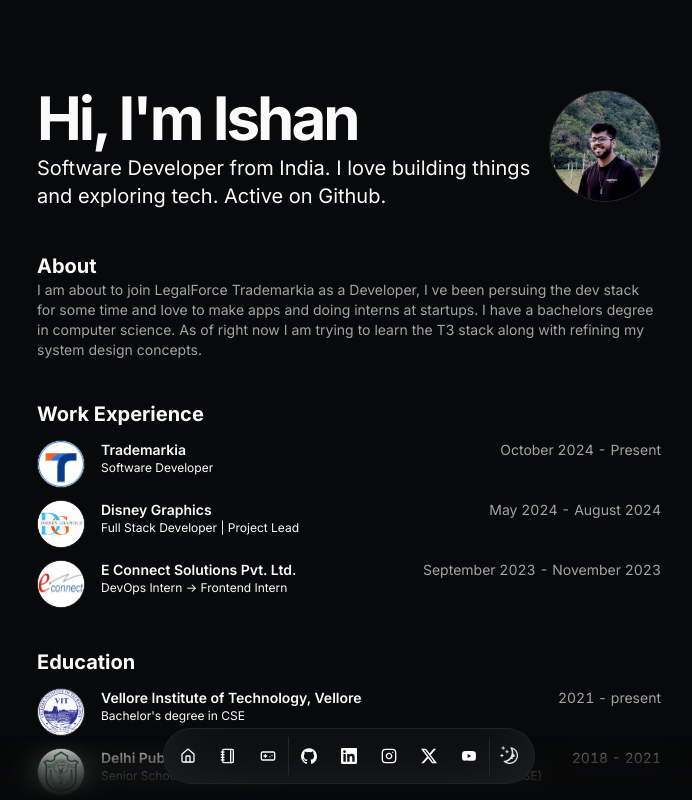
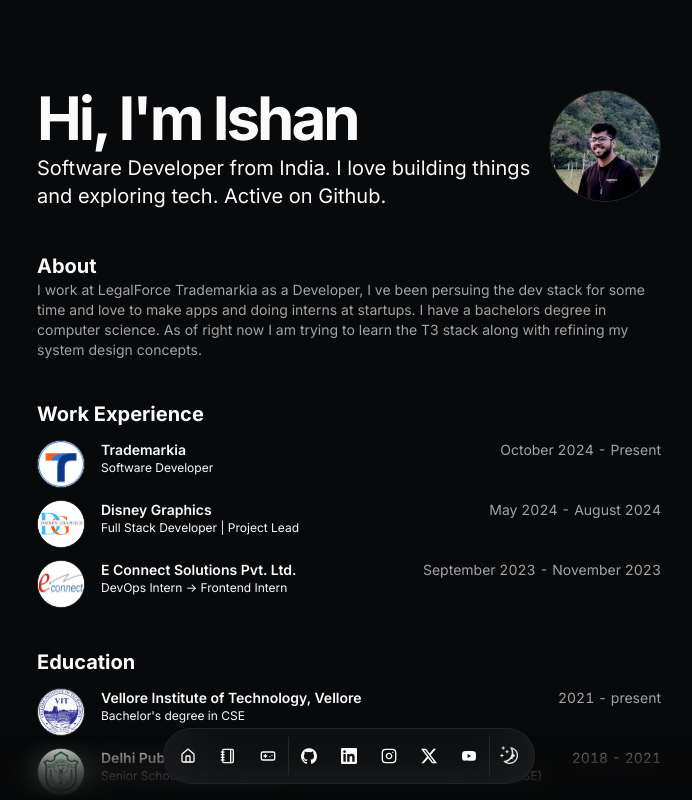
Before and after one commit to ishanaudichya/ishanaudichya.xyz, a Next.js app: page / in a window 1280 px wide. Shown: the top 800 px of the page, without its empty margins (291-983 px from the left). Built offline with nearby package versions, Linux system fonts and the light colour scheme.

Commit message:
Updated summary

```diff
--- a/src/data/resume.tsx
+++ b/src/data/resume.tsx
@@ -10,7 +10,7 @@
   description:
     "Software Developer from India. I love building things and exploring tech. Active on Github.",
   summary:
-    "I am about to join LegalForce Trademarkia as a Developer, I ve been persuing the dev stack for some time and love to make apps and doing interns at startups. I have a bachelors degree in computer science. As of right now I am trying to learn the T3 stack along with refining my system design concepts.",
+    "I work at LegalForce Trademarkia as a Developer, I ve been persuing the dev stack for some time and love to make apps and doing interns at startups. I have a bachelors degree in computer science. As of right now I am trying to learn the T3 stack along with refining my system design concepts.",
   avatarUrl: "/me.png",
   skillCategories: [
     {
```
